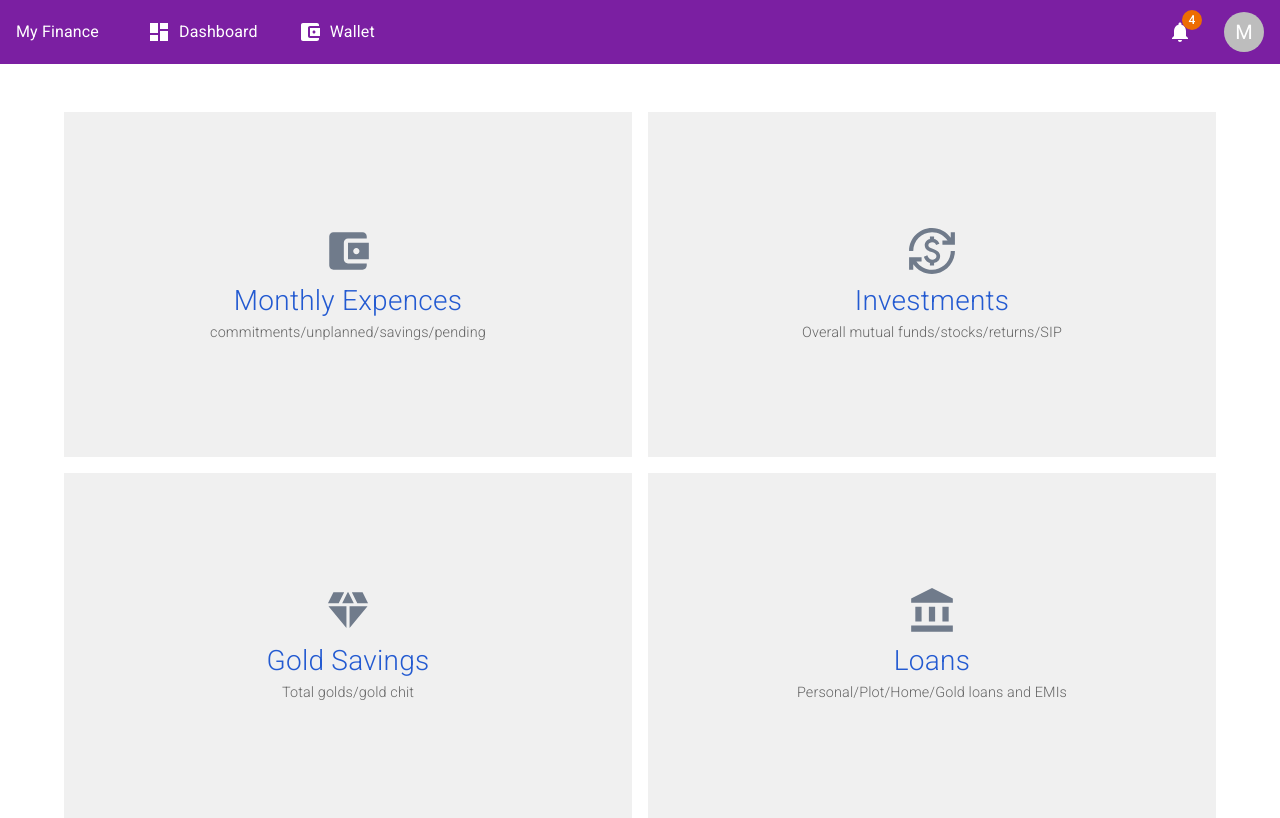
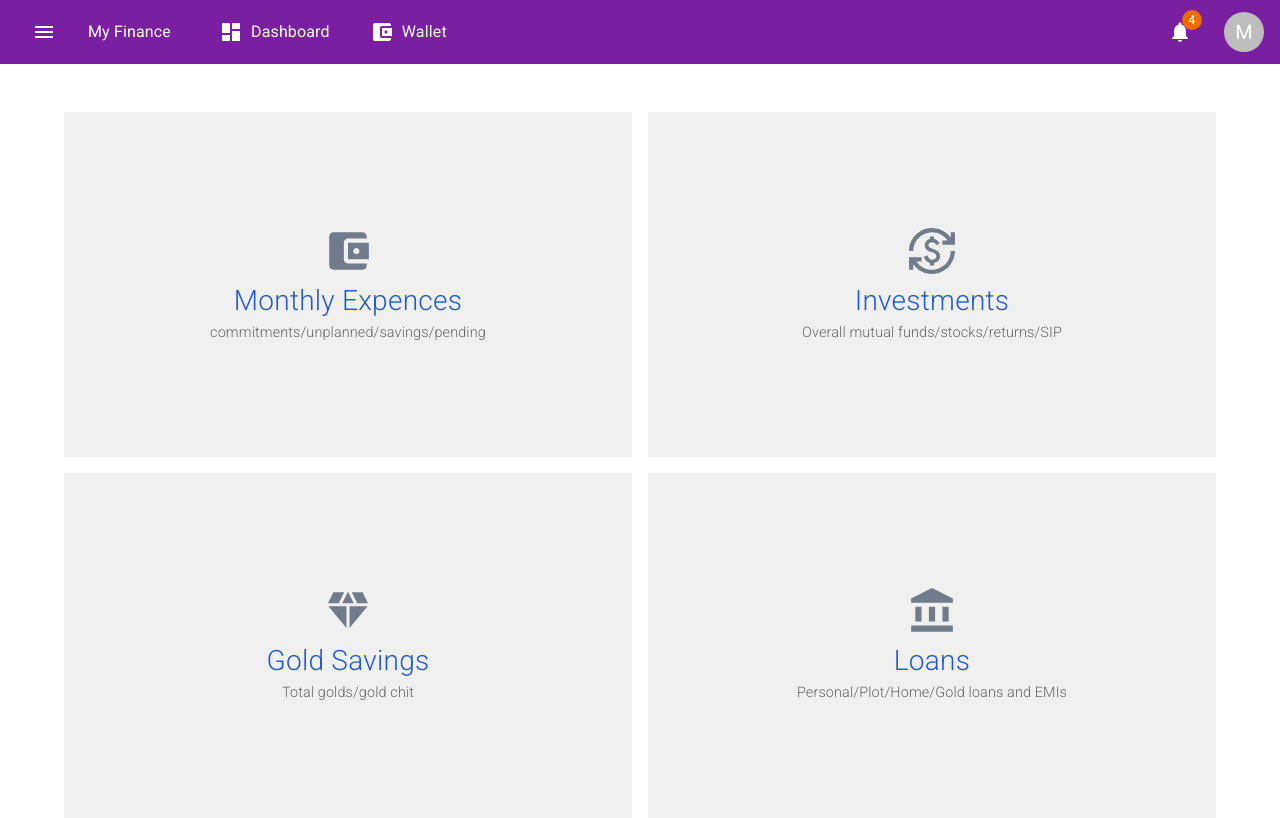
Before and after one commit to cra2ycoder/my-finance, a Next.js app: page /dashboard in a window 1280 px wide. Built offline with nearby package versions, Linux system fonts and the light colour scheme.

Commit message:
header css fixes

```diff
--- a/components/Header/Header.tsx
+++ b/components/Header/Header.tsx
@@ -7,6 +7,7 @@ import Typography from '@mui/material/Typography'
 import DashboardIcon from '@mui/icons-material/Dashboard'
 import AccountBalanceWalletIcon from '@mui/icons-material/AccountBalanceWallet'
 import NotificationsIcon from '@mui/icons-material/Notifications'
+import MenuIcon from '@mui/icons-material/Menu'
 
 function LetterAvatars() {
   return (
@@ -24,9 +25,12 @@ function NotificationBadge() {
   )
 }
 
-function MenuIcon(props: any = {}) {
+function HeaderMenuIcon(props: any = {}) {
   return (
-    <Box sx={{ display: 'flex', mr: 1, pl: 2, pr: 2 }}>
+    <Box
+      sx={{ display: 'flex', mr: 1, pl: 2, pr: 2 }}
+      className={`menu-icon-${props?.title?.toLowerCase()}`}
+    >
       {props.iconComponent || <></>}
       <Typography sx={{ color: 'white', marginLeft: 1 }}>
         {props.title || ''}
@@ -38,6 +42,7 @@ function MenuIcon(props: any = {}) {
 function Header() {
   return (
     <Box
+      className="header-parent"
       sx={{
         display: 'flex',
         width: '100%',
@@ -50,12 +55,16 @@ function Header() {
       }}
     >
       <Box display="flex" alignItems="center">
+        <HeaderMenuIcon
+          iconComponent={<MenuIcon sx={{ fill: 'white' }} />}
+          title="Menu"
+        />
         <Typography sx={{ color: 'white', mr: 4 }}>My Finance</Typography>
-        <MenuIcon
+        <HeaderMenuIcon
           iconComponent={<DashboardIcon sx={{ fill: 'white' }} />}
           title="Dashboard"
         />
-        <MenuIcon
+        <HeaderMenuIcon
           iconComponent={<AccountBalanceWalletIcon sx={{ fill: 'white' }} />}
           title="Wallet"
         />
--- a/styles/global.css
+++ b/styles/global.css
@@ -3,6 +3,7 @@ body {
   padding: 0;
 }
 
+/* dashboard css added */
 .dashboard-grids-container {
   grid-template-columns: repeat(2, 1fr);
 }
@@ -12,3 +13,15 @@ body {
     grid-template-columns: repeat(1, 1fr);
   }
 }
+
+/* header css */
+.menu-icon-menu p {
+  font-size: 0;
+}
+
+@media (max-width: 768px) {
+  .menu-icon-dashboard,
+  .menu-icon-wallet {
+    display: none;
+  }
+}
```
